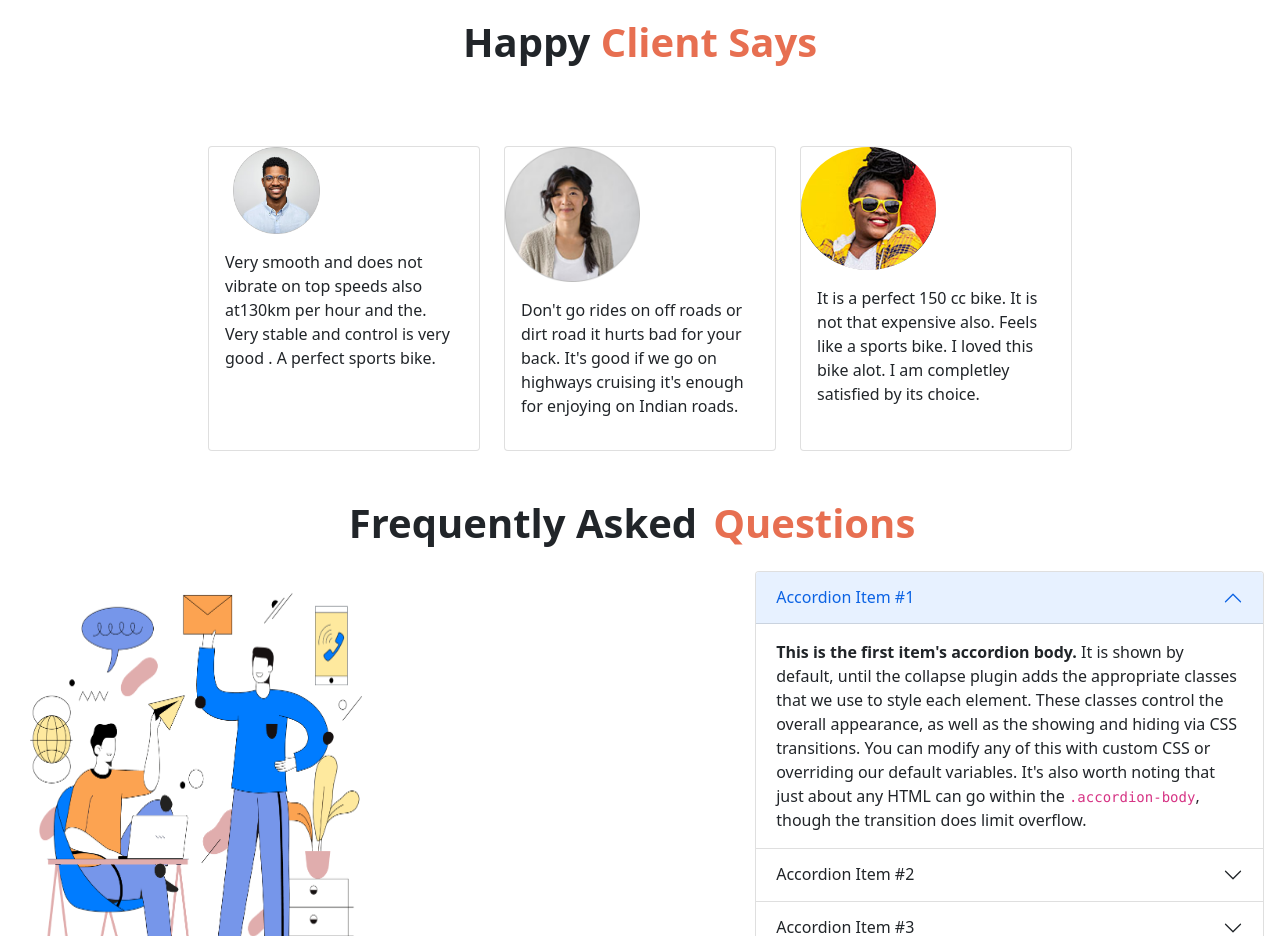
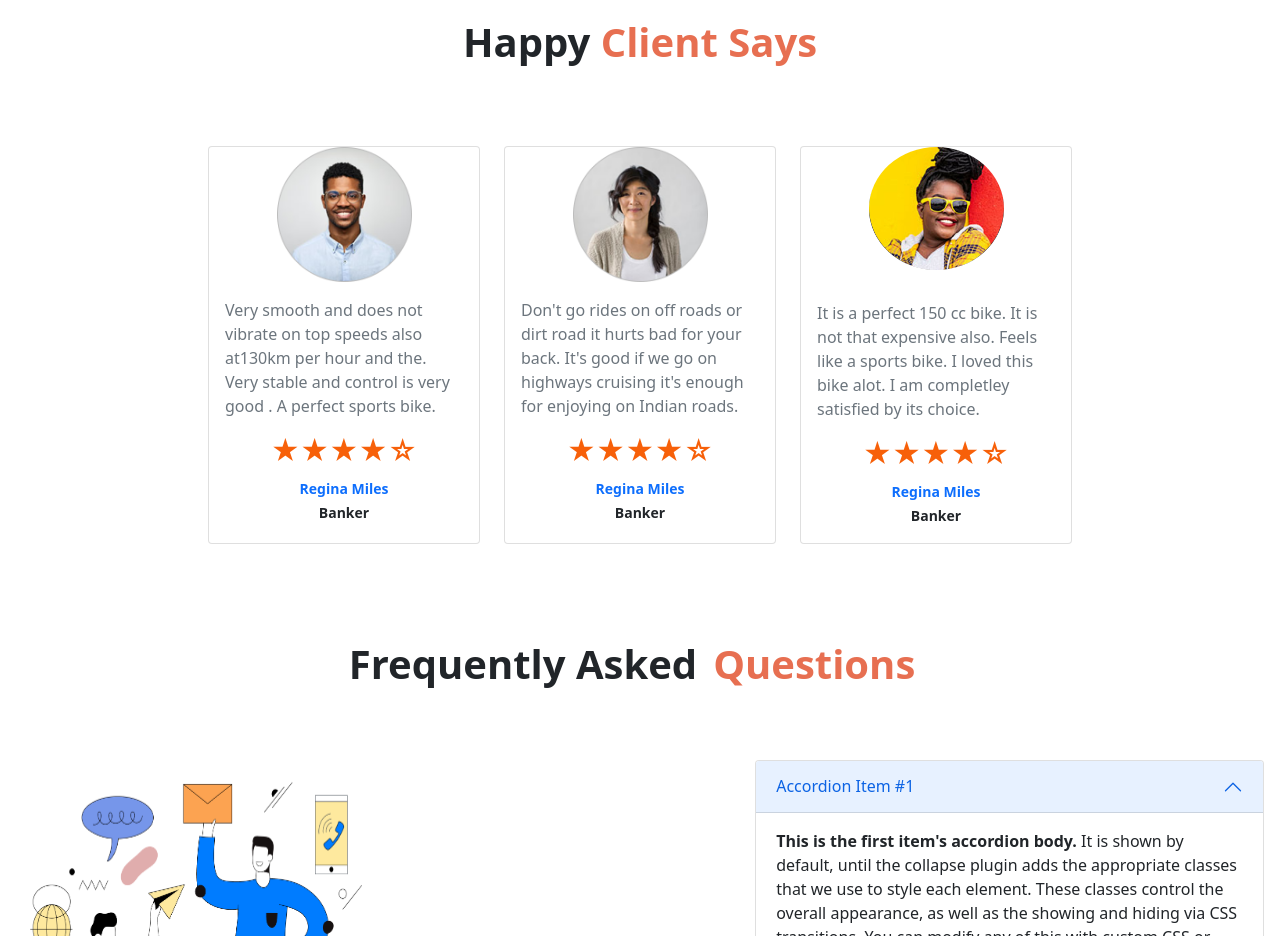
Before and after one commit to AbrarKarim7/Honda-CBR-Static-Site, a plain HTML site: page index.html in a window 1280 px wide. Shown: the part 1060-1996 px from the top of the page. Drawn offline with nearby package versions, Linux system fonts and the light colour scheme.

Commit message:
Content Updated

```diff
--- a/index.html
+++ b/index.html
@@ -46,35 +46,54 @@
           <div class="d-flex justify-content-center">
           <h1 class="fw-bold">Happy <span class="text-color">Client Says</span></h1>
          </div>
-         <div>
+         <div class="my-5">
             <div class="row row-cols-1 row-cols-md-3 g-4 justify-content-center m-5">
                 <div class="col w-25">
                   <div class="card h-100">
-                    <img src="images/user-1.png" class="card-img-top w-50 px-4" alt="...">
+
+                    <img src="images/user-1.png" class="card-img-top w-50 d-flex justify-content-center rounded mx-auto d-block" alt="...">
+
+
                     <div class="card-body">
 
-                      <p class="card-text">Very smooth and does not vibrate on top speeds also at130km per hour and the. Very stable and control is very good . A perfect sports bike.</p>
-                      <h1> </h1>
+                      <p class="card-text text-muted">Very smooth and does not vibrate on top speeds also at130km per hour and the. Very stable and control is very good . A perfect sports bike.</p>
+                      <h3 class="text-center star-color">★★★★☆</h3>
+
+                      <div class="text-center font-bold">
+                        <small class="text-primary">Regina Miles</small>
+                        <br>
+                        <small>Banker</small>
+                      </div>
                     </div>
                   </div>
                 </div>
                 <div class="col w-25">
                   <div class="card h-100">
-                    <img src="images/user-2.png" class="card-img-top w-50 d-flex justify-content-center" alt="...">
+                    <img src="images/user-2.png" class="card-img-top w-50 d-flex justify-content-center rounded mx-auto d-block" alt="...">
                     <div class="card-body">
 
-                      <p class="card-text">Don't go rides on off roads or dirt road it hurts bad for your back. It's good if we go on highways cruising it's enough for enjoying on Indian roads.</p>
-                      <h1></h1>
+                      <p class="card-text text-muted">Don't go rides on off roads or dirt road it hurts bad for your back. It's good if we go on highways cruising it's enough for enjoying on Indian roads.</p>
+                      <h3 class="text-center star-color">★★★★☆</h3>
+                      <div class="text-center font-bold">
+                        <small class="text-primary">Regina Miles</small>
+                        <br>
+                        <small>Banker</small>
+                      </div>
                     </div>
                   </div>
                 </div>
                 <div class="col w-25">
                   <div class="card h-100">
-                    <img src="images/user-4.jpeg" class="card-img-top rounded-circle w-50" alt="...">
+                    <img src="images/user-4.jpeg" class="card-img-top rounded-circle w-50 rounded mx-auto d-block" alt="...">
                     <div class="card-body">
 
-                      <p class="card-text">It is a perfect 150 cc bike. It is not that expensive also. Feels like a sports bike. I loved this bike alot. I am completley satisfied by its choice.</p>
-                      <h1></h1>
+                      <p class="card-text text-padding text-muted">It is a perfect 150 cc bike. It is not that expensive also. Feels like a sports bike. I loved this bike alot. I am completley satisfied by its choice.</p>
+                      <h3 class="text-center star-color">★★★★☆</h3>
+                      <div class="text-center font-bold">
+                        <small class="text-primary">Regina Miles</small>
+                        <br>
+                        <small>Banker</small>
+                      </div>
                     </div>
                   </div>
                 </div>
@@ -83,7 +102,7 @@
         </section>
         <!-- content 4 -->
         <section>
-            <h1 class="fw-bold d-flex justify-content-center">Frequently Asked <span class="text-color mx-3" > Questions </span></h1>
+            <h1 class="fw-bold d-flex justify-content-center py-5">Frequently Asked <span class="text-color mx-3" > Questions </span></h1>
 
             <div class="d-flex  p-2 bd-highlight">
                 <div><img src="images/faq.png" class="w-50 h-100 p-3" alt=""></div>
@@ -150,7 +169,7 @@
       <!-- content 5 -->
       <p class="">DownloadNow  Licencse</p>
       <p>About  Features  Pricing  Careers Help  PrivacyPolicy</p>
-      <!-- content 6 -->
+
       <small class="">© 2022 Bike. All Rights Reserved</small>
       </div>
     </footer>
--- a/style.css
+++ b/style.css
@@ -13,3 +13,13 @@
     padding-left: 80px;
     padding-bottom: 60px;
     padding-top: 40px;
+}
+.text-padding{
+    padding-top: 15px;
+}
+.star-color{
+    color: rgb(247, 96, 9);
+}
+.font-bold{
+    font-weight: 700;
+}
```
